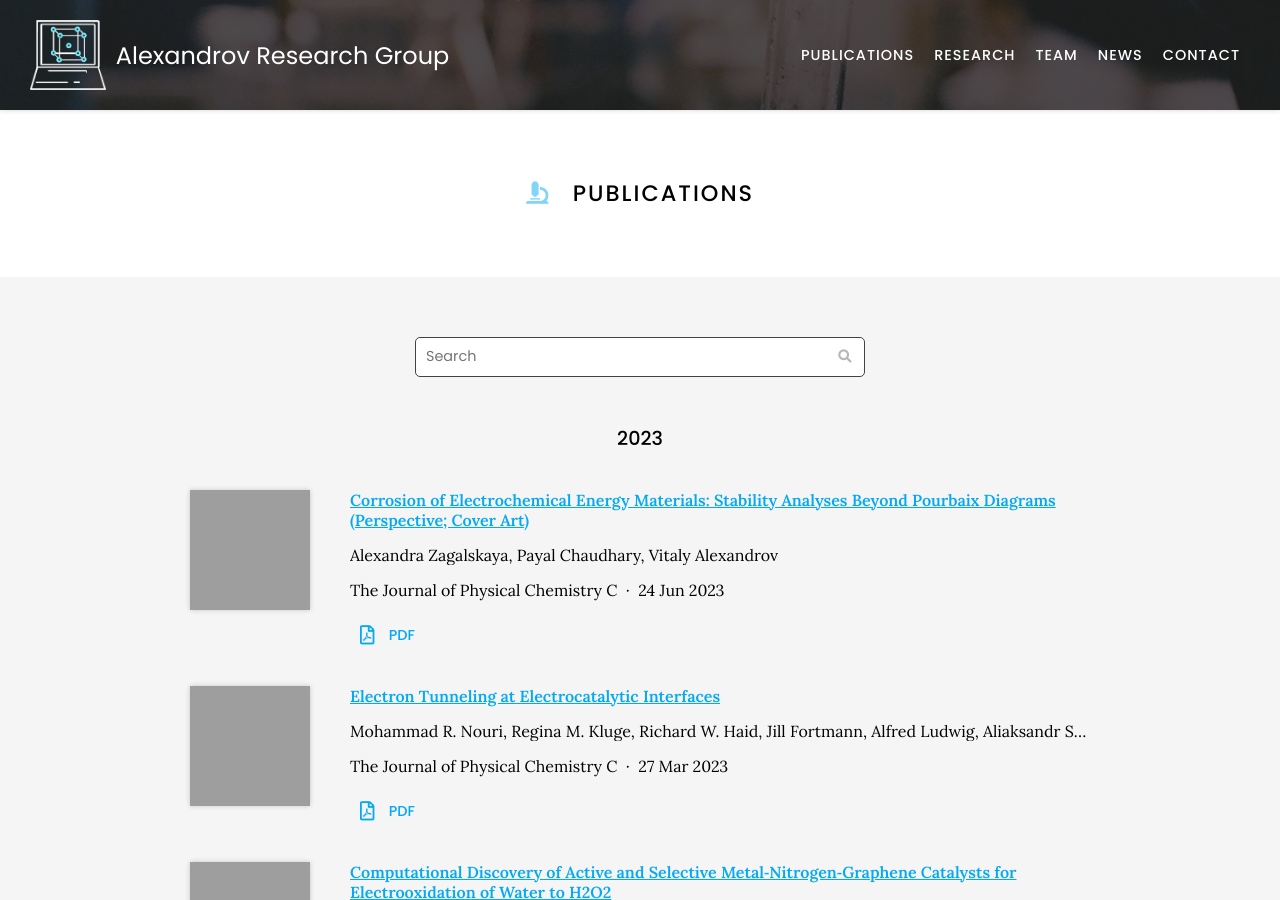
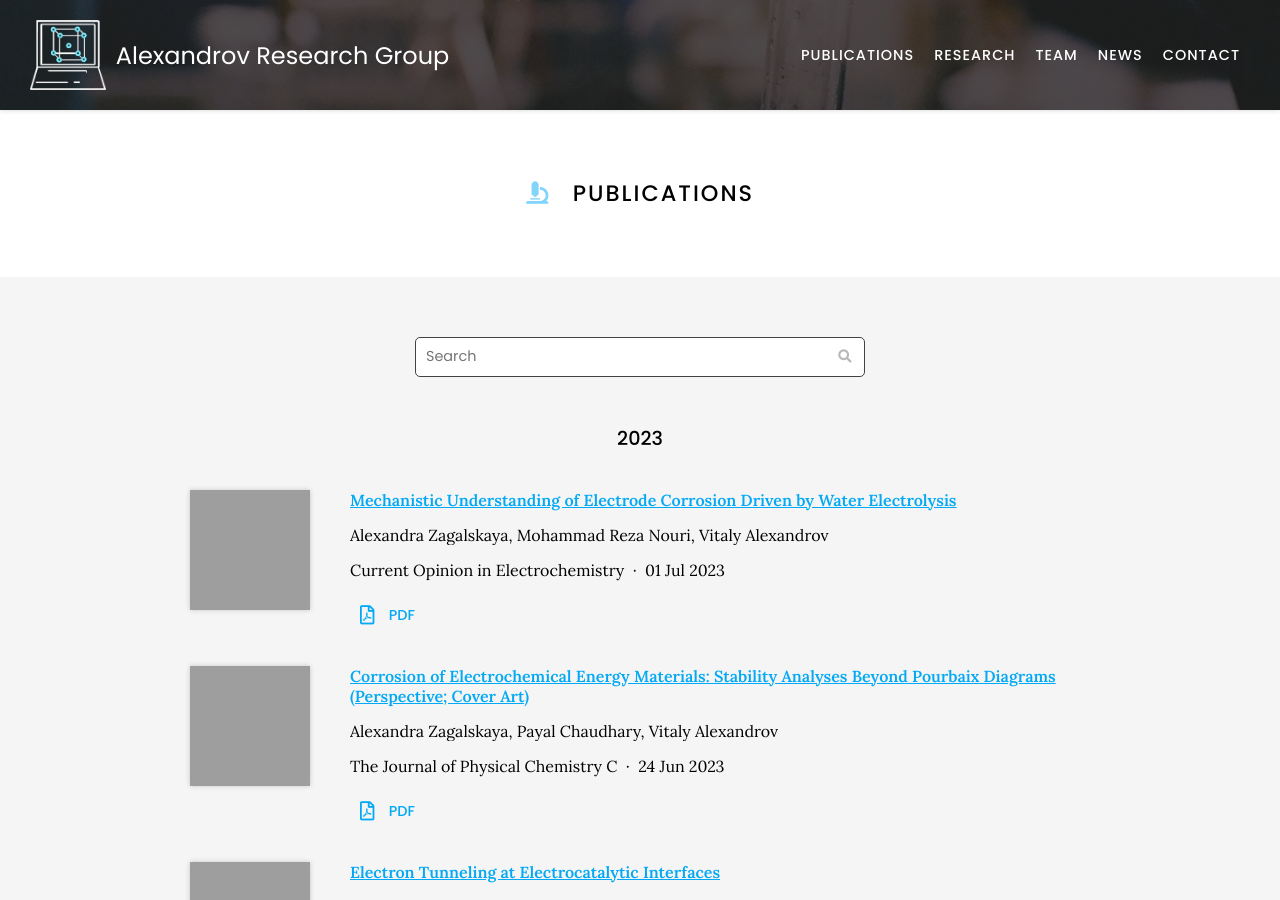
Before and after one commit to valexandrov/webpage, a Jekyll site: the page built from publications/index.md, in a window 1280 px wide and 900 px high. Built offline with Jekyll 4.4.1, drawn with Linux system fonts in a browser that asks for light colours; nearby versions of some CDN libraries; grey boxes are pictures that could not be loaded.

Commit message:
Generate citations

```diff
--- a/_data/citations.yaml
+++ b/_data/citations.yaml
@@ -1,7 +1,21 @@
 # GENERATED AUTOMATICALLY, DO NOT EDIT
 
+- id: doi:10.1016/j.coelec.2023.101352
+  title: Mechanistic Understanding of Electrode Corrosion Driven by Water Electrolysis
+  authors:
+  - Alexandra Zagalskaya
+  - Mohammad Reza Nouri
+  - Vitaly Alexandrov
+  publisher: Current Opinion in Electrochemistry
+  date: '2023-07-01'
+  link: https://doi.org/gshkwc
+  image: https://ars.els-cdn.com/content/image/1-s2.0-S245191032300145X-gr1.jpg
+  extra-links:
+  - type: pdf
+    link: https://valexandrov.github.io/webpage/papers/j.coelec.2023.101352.pdf
 - id: doi:10.1021/acs.jpcc.3c01727
-  title: "Corrosion of Electrochemical Energy Materials: Stability Analyses Beyond Pourbaix Diagrams (Perspective; Cover Art)"
+  title: 'Corrosion of Electrochemical Energy Materials: Stability Analyses Beyond
+    Pourbaix Diagrams (Perspective; Cover Art)'
   authors:
   - Alexandra Zagalskaya
   - Payal Chaudhary
@@ -41,7 +55,7 @@
   publisher: ChemCatChem
   date: '2023-03-16'
   link: https://doi.org/grx2wc
-  image: https://chemistry-europe.onlinelibrary.wiley.com/cms/asset/8332a213-0ac1-43c0-b895-7d90fc0d5c1d/cctc202300055-toc-0001-m.jpg
+  image: https://chemistry-europe.onlinelibrary.wiley.com/cms/asset/70be5d84-06c5-4e8f-b41d-277c2940d40c/cctc202300055-toc-0001-m.jpg
   extra-links:
   - type: pdf
     link: https://valexandrov.github.io/webpage/papers/cctc.202300055.pdf
```
